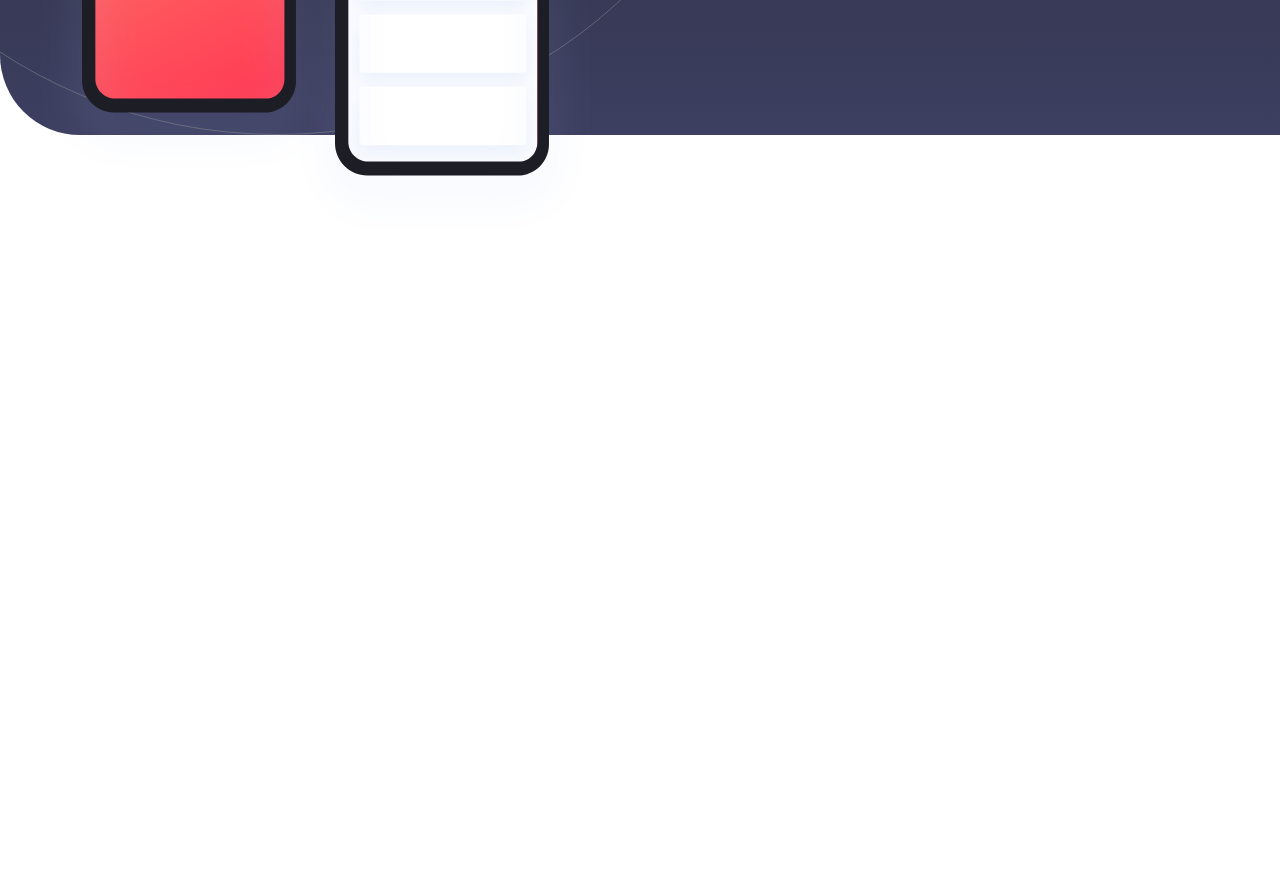
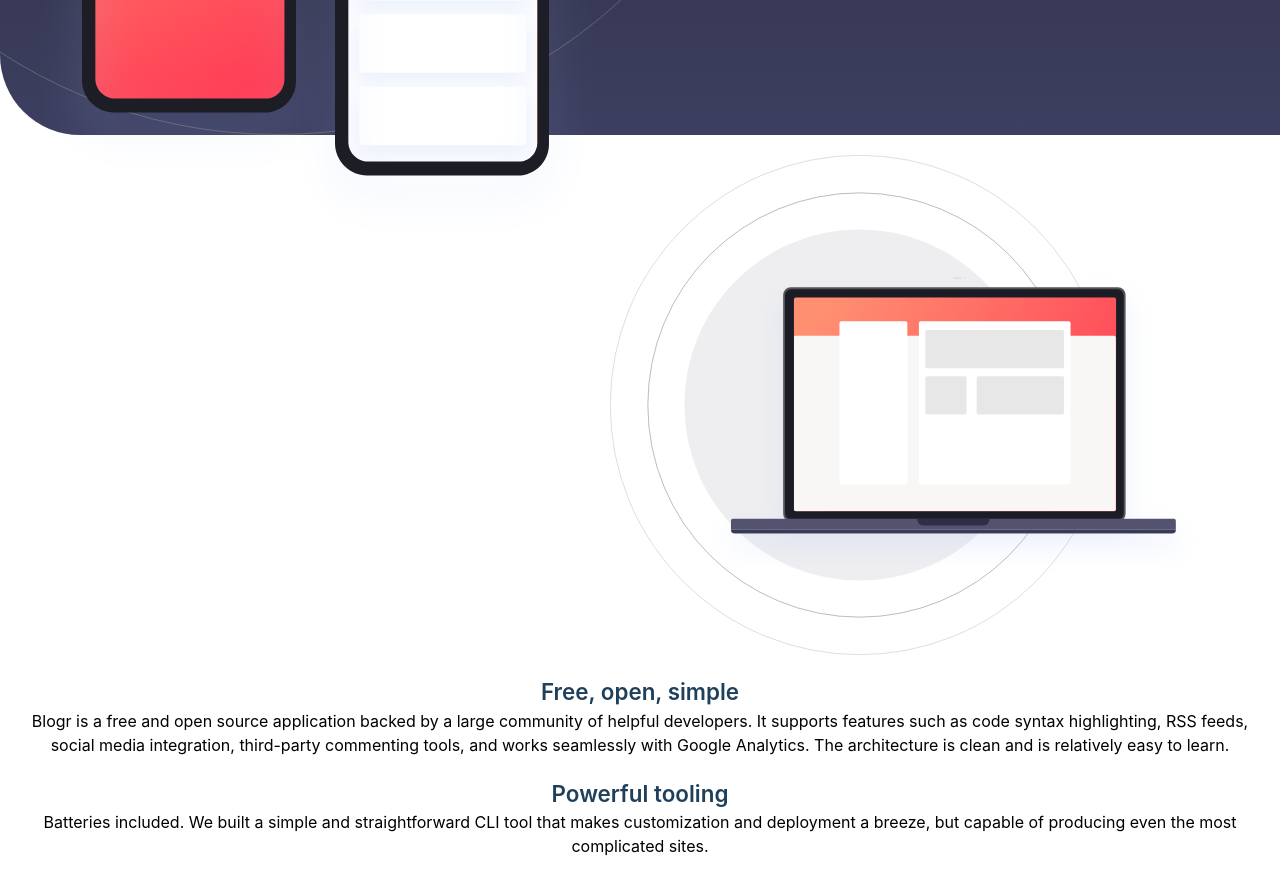
Before and after one commit to 7savv7/frontendmentor, a React (Vite) app in the folder junior/blogr-landing-page/: page / in a window 1280 px wide. Shown: the part 1640-2518 px from the top of the page. Before the commit the page ends 1876 px from the top, so only its background shows below. Built offline with nearby package versions, Linux system fonts and the light colour scheme.

Commit message:
[blogr-landing-page]: Add Laptop component with image and text

```diff
--- a/junior/blogr-landing-page/src/App.tsx
+++ b/junior/blogr-landing-page/src/App.tsx
@@ -1,5 +1,6 @@
 import Editor from "./components/Editor";
 import Intro from "./components/Intro";
+import Laptop from "./components/Laptop";
 import Phones from "./components/Phones";
 
 function App() {
@@ -10,6 +11,8 @@ function App() {
       <Editor />
 
       <Phones />
+
+      <Laptop />
     </div>
   );
 }
--- /dev/null
+++ b/junior/blogr-landing-page/src/components/Laptop.tsx
@@ -0,0 +1,38 @@
+function Laptop() {
+  return (
+    <div className="flex flex-col items-center gap-5 text-center p-5">
+      <picture className="lg:w-1/2 lg:relative lg:-right-70">
+        <source
+          media="(min-width: 1024px)"
+          srcSet="/images/illustration-laptop-desktop.svg"
+        />
+        <img src="/images/illustration-laptop-mobile.svg" alt="laptop" />
+      </picture>
+
+      <div className="flex flex-col items-center gap-5">
+        <div>
+          <h2 className="text-[1.4em] font-[600] text-blue900">Free, open, simple</h2>
+          <p>
+            Blogr is a free and open source application backed by a large
+            community of helpful developers. It supports features such as code
+            syntax highlighting, RSS feeds, social media integration,
+            third-party commenting tools, and works seamlessly with Google
+            Analytics. The architecture is clean and is relatively easy to
+            learn.
+          </p>
+        </div>
+
+        <div>
+          <h2 className="text-[1.4em] font-[600] text-blue900">Powerful tooling</h2>
+          <p>
+            Batteries included. We built a simple and straightforward CLI tool
+            that makes customization and deployment a breeze, but capable of
+            producing even the most complicated sites.
+          </p>
+        </div>
+      </div>
+    </div>
+  );
+}
+
+export default Laptop;
```
